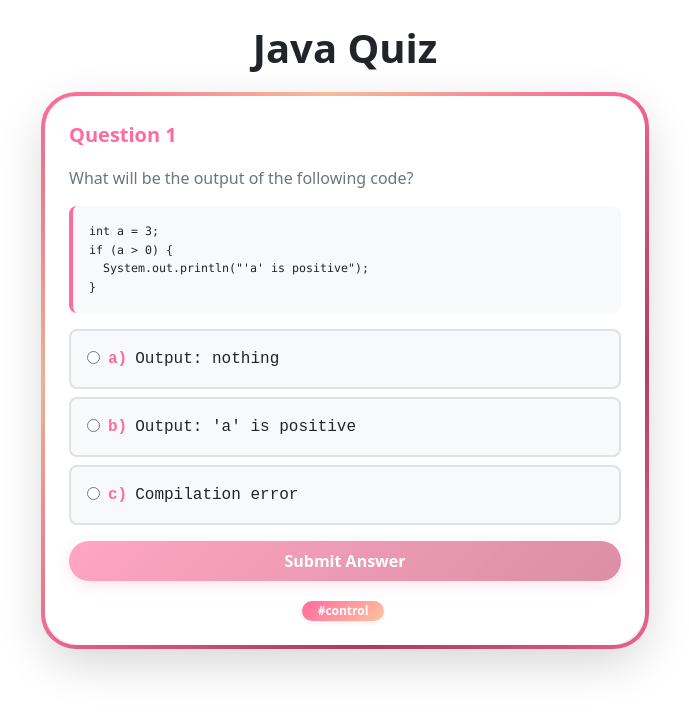
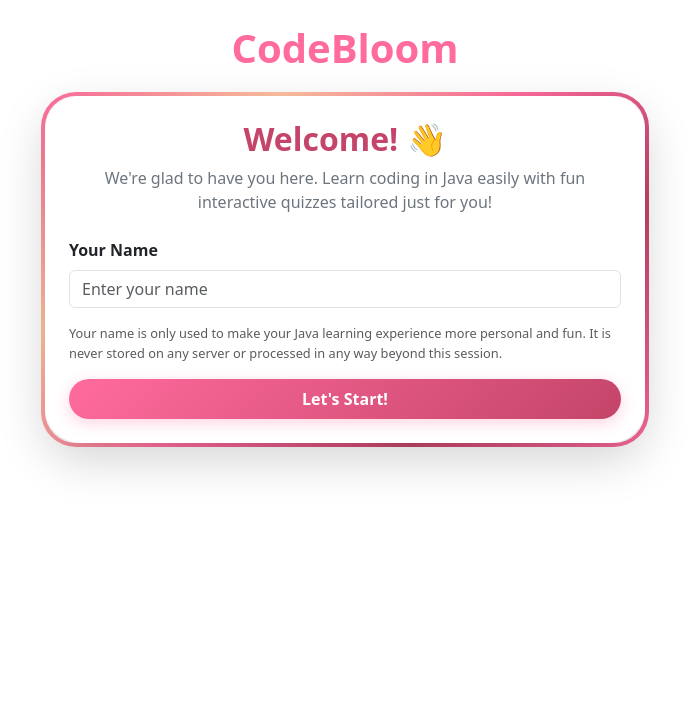
Before and after one commit to kumper/code-bloom, an Angular app: page / in a window 1280 px wide. Shown: the top 712 px of the page, without its empty margins (295-984 px from the left). Built offline with nearby package versions, Linux system fonts and the light colour scheme.

Commit message:
feat: implement welcome screen with username input
Co-authored-by: kumper <8571909+kumper@users.noreply.github.com>
Agent-Logs-Url: https://github.com/kumper/code-bloom/sessions/38b1747e-6e5b-4063-8019-05234788e468

```diff
--- a/src/app/app.html
+++ b/src/app/app.html
@@ -1,15 +1 @@
-<div class="container py-4">
-  <h1 class="text-center mb-4 text-dark fw-semibold">Java Quiz</h1>
-
-  <app-generic-frame>
-    <app-question
-      [questionNumber]="1"
-      [question]="'What will be the output of the following code?'"
-      [codeSnippet]="codeExample"
-      [answers]="quizAnswers"
-      [tags]="['#control']"
-      (save)="handleSave($event)"
-    />
-  </app-generic-frame>
-
-</div>
+<app-welcome />
--- a/src/app/app.ts
+++ b/src/app/app.ts
@@ -1,35 +1,10 @@
 import {Component} from '@angular/core';
-import {GenericFrameComponent} from './components/generic-frame/generic-frame';
-import {QuestionComponent, QuizAnswer, QuizSubmission} from './components/question/question';
+import {WelcomeComponent} from './components/welcome/welcome';
 
 @Component({
   selector: 'app-root',
-  imports: [GenericFrameComponent, QuestionComponent],
+  imports: [WelcomeComponent],
   templateUrl: './app.html',
-  standalone: true,
   styleUrl: './app.css'
 })
-export class App {
-  codeExample = `int a = 3;
-if (a > 0) {
-  System.out.println("'a' is positive");
-}`;
-
-  quizAnswers: QuizAnswer[] = [
-    {label: 'a', text: 'Output: nothing'},
-    {label: 'b', text: "Output: 'a' is positive"},
-    {label: 'c', text: 'Compilation error'}
-  ];
-
-  handleSave(submission: QuizSubmission): void {
-    console.log('Question:', submission.questionNumber);
-    console.log('Selected answer:', submission.selectedAnswer);
-
-    // Add your logic here (e.g., check answer, show result, navigate to next question)
-    if (submission.selectedAnswer === 'b') {
-      alert('✅ Correct! The output will be: \'a\' is positive');
-    } else {
-      alert('❌ Incorrect. Try again!');
-    }
-  }
-}
+export class App {}
--- /dev/null
+++ b/src/app/components/welcome/welcome.css
@@ -0,0 +1,28 @@
+:host {
+  --pink-primary: #ff6b9d;
+  --pink-dark: #c44569;
+}
+
+.app-title {
+  color: var(--pink-primary);
+}
+
+.welcome-heading {
+  color: var(--pink-dark);
+}
+
+.disclaimer {
+  font-size: 0.8rem;
+}
+
+.btn-welcome {
+  background: linear-gradient(135deg, var(--pink-primary) 0%, var(--pink-dark) 100%);
+  border: none;
+  box-shadow: 0 4px 15px rgba(255, 107, 157, 0.3);
+  transition: all 0.3s ease;
+}
+
+.btn-welcome:hover {
+  transform: translateY(-2px);
+  box-shadow: 0 6px 20px rgba(255, 107, 157, 0.4);
+}
--- /dev/null
+++ b/src/app/components/welcome/welcome.html
@@ -0,0 +1,36 @@
+<div class="container py-4">
+  <h1 class="text-center mb-4 fw-semibold app-title">CodeBloom</h1>
+
+  <app-generic-frame>
+    <div class="text-center mb-4">
+      <h2 class="fw-bold welcome-heading mb-2">Welcome! 👋</h2>
+      <p class="text-secondary mb-0">
+        We're glad to have you here. Learn coding in Java easily with fun interactive quizzes
+        tailored just for you!
+      </p>
+    </div>
+
+    <form (ngSubmit)="onSubmit()">
+      <div class="mb-3">
+        <label for="username" class="form-label fw-semibold">Your Name</label>
+        <input
+          id="username"
+          type="text"
+          class="form-control"
+          placeholder="Enter your name"
+          [formControl]="usernameControl"
+          autocomplete="name"
+        />
+      </div>
+
+      <p class="disclaimer text-muted mb-3">
+        Your name is only used to make your Java learning experience more personal and fun. It is
+        never stored on any server or processed in any way beyond this session.
+      </p>
+
+      <button type="submit" class="btn btn-welcome text-white fw-semibold w-100 py-2 rounded-pill">
+        Let's Start!
+      </button>
+    </form>
+  </app-generic-frame>
+</div>
--- /dev/null
+++ b/src/app/components/welcome/welcome.ts
@@ -0,0 +1,18 @@
+import {ChangeDetectionStrategy, Component} from '@angular/core';
+import {FormControl, ReactiveFormsModule} from '@angular/forms';
+import {GenericFrameComponent} from '../generic-frame/generic-frame';
+
+@Component({
+  selector: 'app-welcome',
+  imports: [ReactiveFormsModule, GenericFrameComponent],
+  changeDetection: ChangeDetectionStrategy.OnPush,
+  templateUrl: './welcome.html',
+  styleUrl: './welcome.css'
+})
+export class WelcomeComponent {
+  usernameControl = new FormControl<string>('', {nonNullable: true});
+
+  onSubmit(): void {
+    // Will be implemented later
+  }
+}
```
Also changed, not shown: 2 other files (tests, documents, lock files or other folders).
